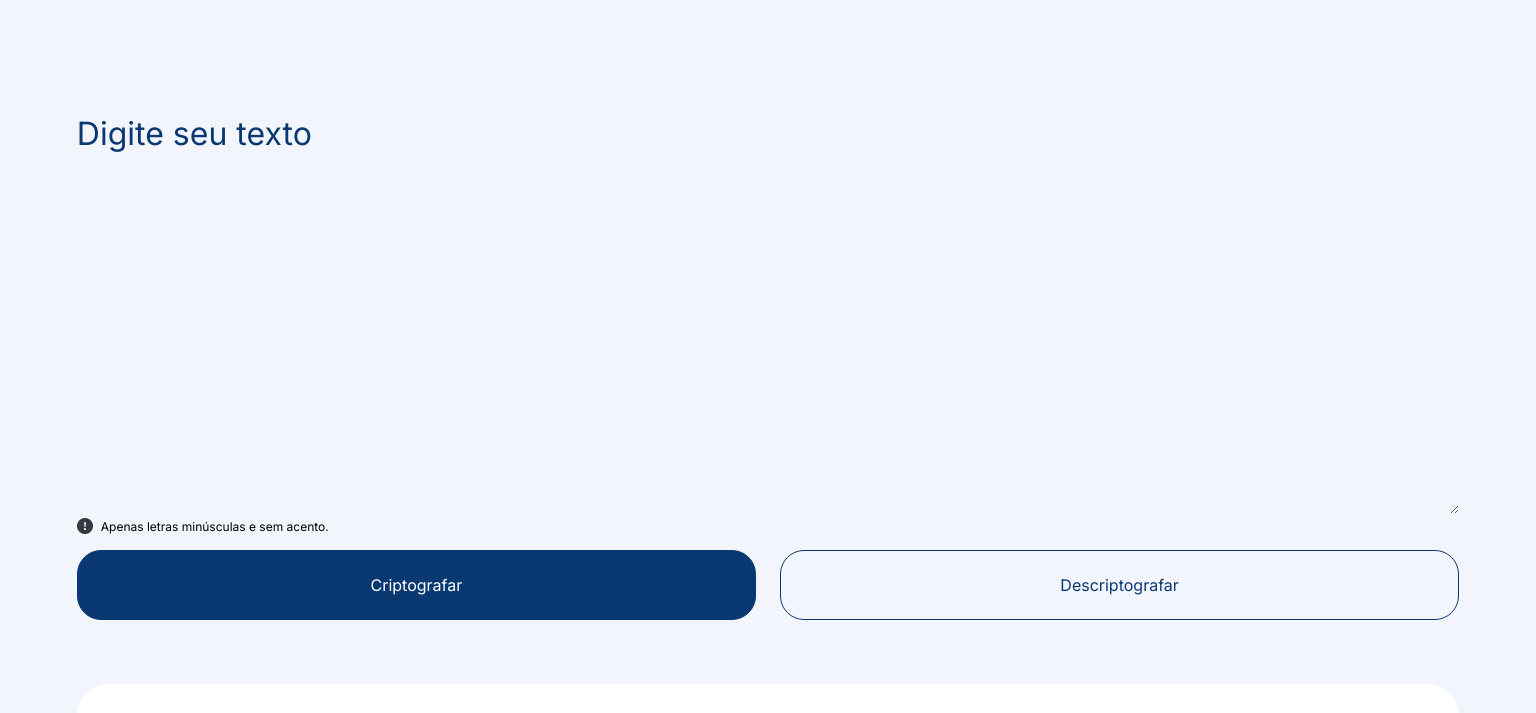
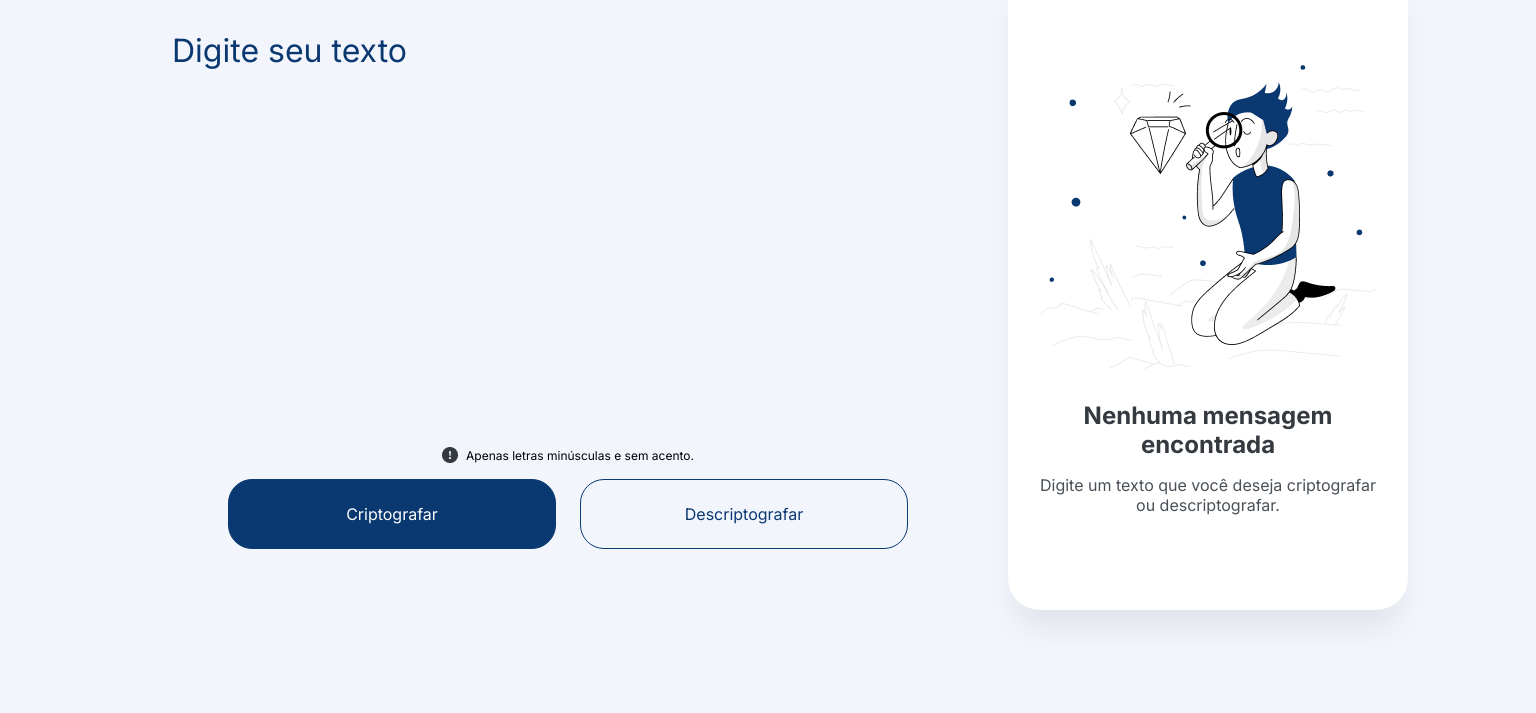
Before and after one commit to joaosantosmedeiros/Decodificadora-ONE, a plain HTML site: page index.html in a window 1536 px wide. Shown: the part 114-827 px from the top of the page. After the commit the page ends 800 px from the top, so only its background shows below. Drawn offline with Linux system fonts and the light colour scheme.

Commit message:
feat: add desktop responsiveness

```diff
--- a/index.html
+++ b/index.html
@@ -16,6 +16,7 @@
     </div>
   </header>
   <section>
+    <div class="section__body">
       <div class="section__input">
         <textarea id="userInput" cols="30" rows="10">Digite seu texto</textarea>
       </div>
@@ -27,7 +28,9 @@
         <button id="crypt">Criptografar</button>
         <button id="decrypt">Descriptografar</button>
       </div>
+    </div>
     <div class="decrypted_input">
+      <img src="assets/img/person-img.png" alt="">
       <h3>Nenhuma mensagem encontrada</h3>
       <p>Digite um texto que você deseja criptografar ou descriptografar.</p>
     </div>
--- a/styles.css
+++ b/styles.css
@@ -18,11 +18,24 @@
     padding: 4em 2em;
   }
 }
+@media only screen and (min-width: 1440px) {
+  .header__img > img {
+    padding: 2em 2em 0;
+  }
+}
 
 section {
   display: flex;
   flex-direction: column;
   align-items: center;
+}
+
+@media only screen and (min-width: 1440px) {
+  section {
+    padding: 0 8em;
+    flex-direction: row;
+    justify-content: space-between;
+  }
 }
 
 .section__input {
@@ -33,16 +46,32 @@ section {
   margin-top: 3em;
 }
 
+@media only screen and (min-width: 1440px) {
+  .section__input {
+    width: 100%;
+    margin: 0;
+  }
+}
+
 .section__input > textarea {
   width: 90vw;
   height: 30vh;
 
   border: none;
+  outline: none;
+  resize: none;
 
   font-size: 32px;
   color: #0a3871;
 
   overflow-y: hidden;
+}
+
+@media only screen and (min-width: 1440px) {
+  .section__input > textarea {
+    width: 90%;
+    height: 60vh;
+  }
 }
 
 @media only screen and (min-width: 768px) {
@@ -52,7 +81,7 @@ section {
 }
 
 .section__comment {
-  margin-top: .25em;
+  margin-top: 2em;
 
   display: flex;
   align-items: center;
@@ -60,6 +89,30 @@ section {
   width: 90vw;
 
 }
+
+@media only screen and (min-width: 1440px) {
+  .section__comment {
+    width: 100%;
+    display: flex;
+    justify-content: center;
+    margin: 0;
+  }
+}
+
+.section__body {
+   display: flex;
+   align-items: center;
+   flex-grow: 1;
+   justify-content: space-evenly;
+   flex-direction: column;
+}
+
+@media only screen and (min-width: 1440px) {
+  .section__body {
+    gap: 1em;
+  }
+}
+
 
 .section__comment > p {
   font-size: 12px;
@@ -82,6 +135,16 @@ section {
   }
 }
 
+@media only screen and (min-width: 1440px) {
+  .section__buttons {
+    flex-direction: row;
+    gap: 1.5em;
+    width: 100%;
+    justify-content: center;
+    margin: 0;
+  }
+}
+
 .section__buttons > button {
   padding: 24px;
   border-radius: 24px;
@@ -93,6 +156,12 @@ section {
 @media only screen and (min-width: 768px) {
   .section__buttons > button {
     width: 100%;
+  }
+}
+
+@media only screen and (min-width: 1440px) {
+  .section__buttons > button {
+    width: 328px;
   }
 }
 
@@ -108,12 +177,36 @@ section {
 }
 
 .decrypted_input {
-  margin: 4em 0;
-  width: 90vw;
+  margin: 4em 0 2em;
+  width: 90%;
   background-color: white;
   border-radius: 32px;
   padding: 2em;
   box-shadow: 0px 24px 32px -8px rgba(0, 0, 0, 0.08);
+}
+
+@media only screen and (min-width: 1440px) {
+  .decrypted_input {
+    width: 400px;
+    height: 80vh;
+    display: flex;
+    flex-direction: column;
+    justify-content: center;
+    margin: 0;
+  }
+}
+
+.decrypted_input > img {
+  background-color: white;
+  display: none;
+
+  margin-bottom: 2em;
+}
+
+@media only screen and (min-width: 1440px) {
+  .decrypted_input > img {
+    display: block;
+  }
 }
 
 .decrypted_input > h3 {
```
Lines whose indentation alone changed are shown as unchanged.
